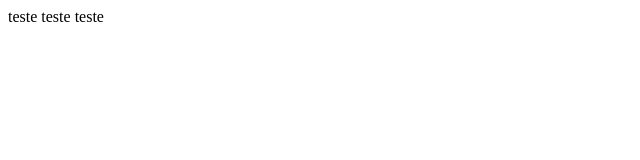
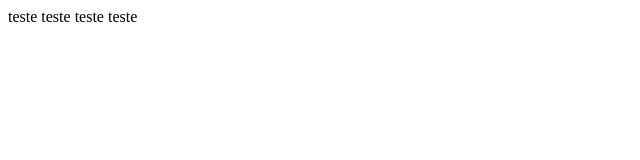
Before and after one commit to Tibolla1/primeiro-projeto, a plain HTML site: page index.html in a window 1280 px wide. Shown: the full height of the page, 0-640 px from the left. Drawn offline with Linux system fonts and the light colour scheme.

Commit message:
terceiro commit
commit

commit

```diff
--- a/index.html
+++ b/index.html
@@ -6,6 +6,6 @@
     <title>Teste</title>
 </head>
 <body>
-    teste teste teste
+    teste teste teste teste
 </body>
 </html>
```
